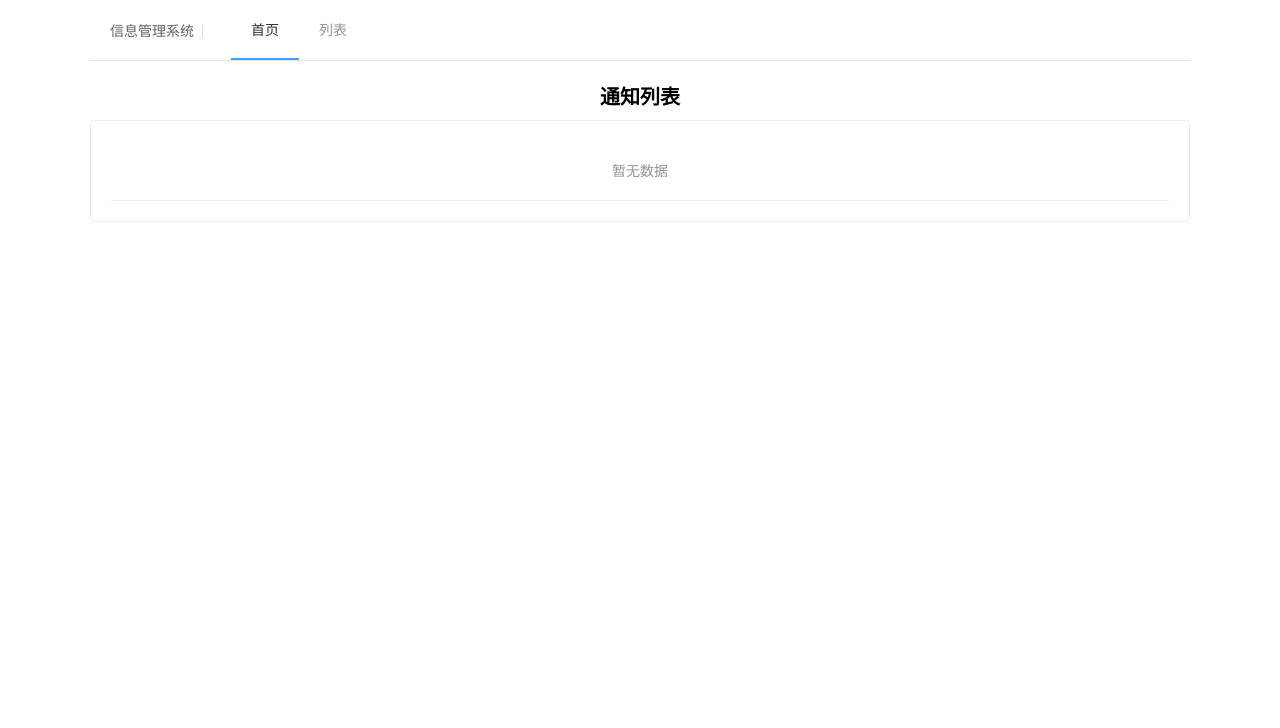
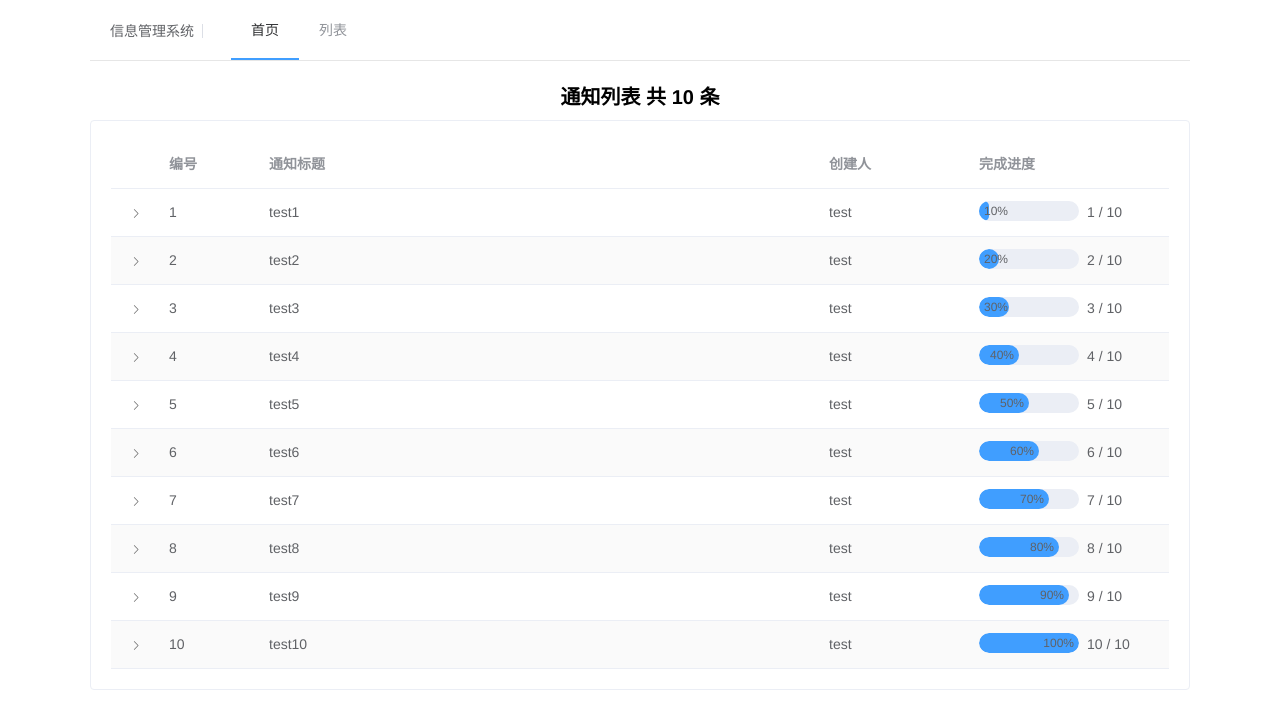
Before and after one commit to Jiubei0408/vue-test, a Vue app: page /#/ in a window 1280 px wide. Shown: the top 728 px of the page. Built offline with nearby package versions, Linux system fonts and the light colour scheme.

Commit message:
实现通知列表前端

```diff
--- a/src/components/page-item/notify-list.vue
+++ b/src/components/page-item/notify-list.vue
@@ -2,10 +2,47 @@
     <div>
         <div class="tableTitle">
             <b>
-                通知列表 <span v-if="data.length > 0">共 {{data.length}} 条</span></b>
+                通知列表 <span v-if="notify_list.length > 0">共 {{notify_list.length}} 条</span></b>
         </div>
         <el-card shadow="hover">
-            <el-table :data="data">
+            <el-table v-loading="loading" :data="notify_list" stripe>
+                <el-table-column type="expand">
+                    <template slot-scope="props">
+                        <el-form>
+                            <el-form-item label="通知详情">
+                                <span style="word-wrap: break-word">{{props.row.detail}}</span>
+                            </el-form-item>
+                        </el-form>
+                    </template>
+                </el-table-column>
+                <el-table-column
+                        prop="id"
+                        label="编号"
+                        width="100px"/>
+                <el-table-column
+                        prop="title"
+                        label="通知标题"/>
+                <el-table-column
+                        prop="creator"
+                        label="创建人"
+                        width="150px"/>
+                <el-table-column
+                        prop="count"
+                        label="完成进度"
+                        width="200px">
+                    <template slot-scope="scope">
+                        <span style="display: flex;">
+                            <el-progress
+                                    style="width: 60%; padding-right: 8px; color: black !important;"
+                                    :stroke-width="20"
+                                    :percentage="scope.row.count / scope.row.total * 100"
+                                    show-text
+                                    text-inside>
+                            </el-progress>
+                            {{scope.row.count}} / {{scope.row.total}}
+                        </span>
+                    </template>
+                </el-table-column>
             </el-table>
         </el-card>
     </div>
@@ -16,13 +53,22 @@
         name: 'notify-list',
         data() {
             return {
-                data: []
+                loading: false,
+                notify_list: []
             }
         },
         methods: {
             refreshData() {
-
-            }
+                this.loading = true
+                const that = this
+                this.$store.commit('getNotifyList', data => {
+                    that.notify_list = data
+                    that.loading = false
+                })
+            },
+        },
+        created() {
+            this.refreshData()
         }
     }
 </script>
@@ -33,4 +79,8 @@
         font-size: 20px;
         padding-bottom: 10px;
     }
+
+    .el-form-item__label {
+        color: #99a9bf;
+    }
 </style>
--- a/src/main.js
+++ b/src/main.js
@@ -19,6 +19,6 @@ new Vue({
     store,
     render: h => h(App),
     created() {
-        store.app = this
+        store.commit('initApp', this)
     }
 }).$mount('#app')
--- a/src/store/index.js
+++ b/src/store/index.js
@@ -10,10 +10,33 @@ let state = {
 }
 
 let mutations = {
+    initApp(state, app) {
+        state.app = app
+    },
     getUser(state) {
         state.app.$http.get(api + '/session')
             .then(data => {
                 state.user = data.data
+            })
+    },
+    getNotifyList(state, cb) {
+        let data = []
+        for (let i = 1; i <= 10; i++) {
+            data.push({
+                id: i,
+                title: "test" + i,
+                count: i,
+                creator: "test",
+                total: 10,
+                detail: "波波鸽太强啦！！！".repeat(100)
+            })
+        }
+        cb(data)
+        return
+        // eslint-disable-next-line no-unreachable
+        state.app.$http.get(api + '/notify_list')
+            .then(data => {
+                cb(data.data)
             })
     }
 }
```
